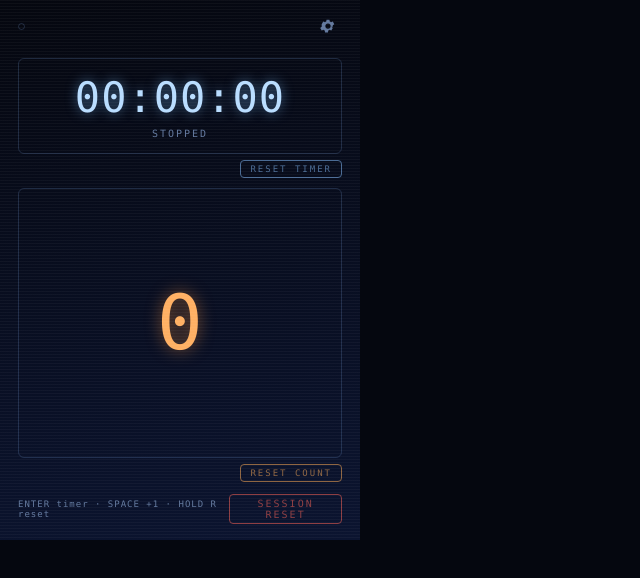
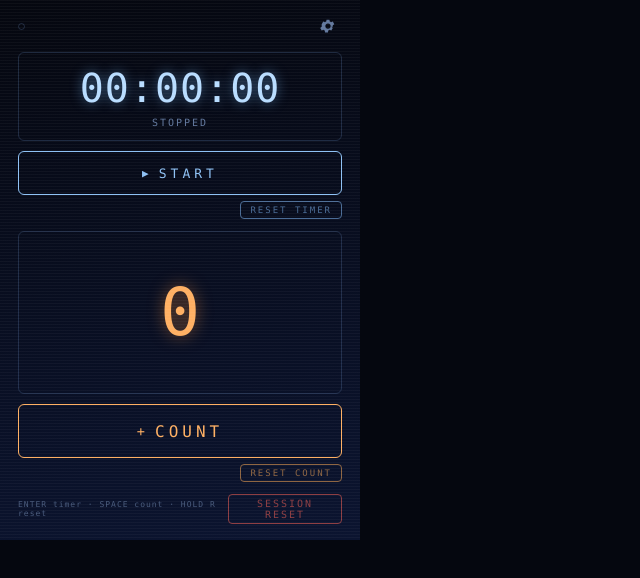
Before and after one commit to tokumaru-labs/arcade-counter-timer, a website with bundled scripts: page popup.html in a window 1280 px wide. Shown: the whole page, without its empty margins (0-640 px from the left). Built offline with nearby package versions, Linux system fonts and the light colour scheme; some packages are replaced by stand-ins of ours.

Commit message:
Add visible timer and count controls
Co-Authored-By: Claude Opus 4.8 <noreply@anthropic.com>

```diff
--- a/popup.css
+++ b/popup.css
@@ -145,18 +145,17 @@ body {
   align-items: center;
   gap: 6px;
   width: 100%;
-  margin-top: 18px;
-  padding: 14px 8px;
-  font-family: inherit;
+  margin-top: 12px;
+  padding: 12px 8px;
   color: var(--blue);
-  background: transparent;
   border: 1px solid var(--line);
   border-radius: 6px;
   cursor: pointer;
+  user-select: none;
 }
 
 .timer__value {
-  font-size: 42px;
+  font-size: 40px;
   font-variant-numeric: tabular-nums;
   letter-spacing: 1px;
   text-shadow: 0 0 12px var(--blue-glow);
@@ -174,17 +173,72 @@ body {
 
 /* ------------------------------------------------------------ countpad -- */
 
+/* ------------------------------------------------------- main controls -- */
+
+.mainbtn {
+  display: flex;
+  align-items: center;
+  justify-content: center;
+  gap: 10px;
+  width: 100%;
+  margin-top: 10px;
+  font-family: inherit;
+  letter-spacing: 4px;
+  background: transparent;
+  border: 1px solid currentColor;
+  border-radius: 6px;
+  cursor: pointer;
+  transition: background-color 150ms ease-out, transform 120ms ease-out;
+}
+
+.mainbtn__icon {
+  font-size: 0.85em;
+  letter-spacing: 0;
+}
+
+.mainbtn:active {
+  transform: translateY(2px);
+}
+
+.mainbtn--timer {
+  min-height: 44px;
+  font-size: 13px;
+  color: #8fc2f5;
+}
+
+.mainbtn--timer:hover {
+  background-color: rgba(120, 190, 255, 0.12);
+}
+
+/* Running state is carried by the label and aria-pressed too, not colour alone. */
+.mainbtn--timer.is-running {
+  color: #dff0ff;
+  background-color: rgba(120, 190, 255, 0.16);
+}
+
+.mainbtn--count {
+  min-height: 54px;
+  font-size: 16px;
+  color: var(--orange);
+}
+
+.mainbtn--count:hover {
+  background-color: rgba(255, 150, 60, 0.12);
+}
+
+.mainbtn--count:active {
+  background-color: rgba(255, 150, 60, 0.2);
+}
+
 .countpad {
   position: relative;
   display: grid;
   flex: 1;
   place-items: center;
   width: 100%;
-  margin-top: 10px;
-  padding: 0;
-  font-family: inherit;
+  min-height: 92px;
+  margin-top: 12px;
   color: var(--orange);
-  background: transparent;
   border: 1px solid var(--line);
   border-radius: 6px;
   cursor: pointer;
@@ -192,7 +246,7 @@ body {
 }
 
 .countpad__value {
-  font-size: 76px;
+  font-size: 66px;
   font-variant-numeric: tabular-nums;
   line-height: 1;
   text-shadow: 0 0 16px var(--orange-glow);
@@ -332,11 +386,13 @@ body {
   margin: 12px 0 0;
 }
 
+/* Secondary now that the buttons are labelled: small, dim, out of the way. */
 .hints {
   margin: 0;
-  font-size: 9px;
+  font-size: 8px;
   letter-spacing: 1px;
   color: var(--dim);
+  opacity: 0.7;
 }
 
 /* --------------------------------------------------- hold-to-confirm -- */
@@ -528,6 +584,14 @@ body {
     animation: none;
   }
 
+  .mainbtn {
+    transition: none;
+  }
+
+  .mainbtn:active {
+    transform: none;
+  }
+
   .fly,
   .fly--chain {
     animation-duration: 400ms;
--- a/popup.html
+++ b/popup.html
@@ -22,14 +22,22 @@
           </button>
         </header>
 
-        <button
-          id="timer"
-          class="timer"
-          type="button"
-          aria-label="Timer: press to start or stop"
-        >
+        <!-- Click shortcut for the mouse; the labelled buttons below are the
+             accessible controls, so this is plain text, not a second button. -->
+        <div id="timer" class="timer">
           <span id="timer-value" class="timer__value">00:00:00</span>
           <span id="timer-state" class="timer__state">STOPPED</span>
+        </div>
+
+        <button
+          id="btn-start-stop"
+          class="mainbtn mainbtn--timer"
+          type="button"
+          aria-pressed="false"
+          aria-label="Start the timer"
+        >
+          <span id="start-stop-icon" class="mainbtn__icon" aria-hidden="true">&#9654;</span>
+          <span id="start-stop-label" class="mainbtn__label">START</span>
         </button>
 
         <div class="subrow">
@@ -43,9 +51,19 @@
           </button>
         </div>
 
-        <button id="count-pad" class="countpad" type="button" aria-label="Add one to the count">
+        <div id="count-pad" class="countpad">
           <span id="count-value" class="countpad__value">0</span>
           <span id="fx-layer" class="fx-layer" aria-hidden="true"></span>
+        </div>
+
+        <button
+          id="btn-count"
+          class="mainbtn mainbtn--count"
+          type="button"
+          aria-label="Add one to the count"
+        >
+          <span class="mainbtn__icon" aria-hidden="true">+</span>
+          <span class="mainbtn__label">COUNT</span>
         </button>
 
         <div class="subrow">
@@ -62,7 +80,7 @@
         <p id="live-region" class="visually-hidden" role="status" aria-live="polite"></p>
 
         <footer class="footer">
-          <p class="hints">ENTER timer &middot; SPACE +1 &middot; HOLD R reset</p>
+          <p class="hints">ENTER timer &middot; SPACE count &middot; HOLD R reset</p>
           <button
             id="btn-reset"
             class="hold hold--session"
--- a/popup.js
+++ b/popup.js
@@ -17,6 +17,7 @@ import {
   resetSession
 } from './src/storage.js';
 import { sounds, praiseForStreak, flyText, chainBurst, clearFx } from './src/effects.js';
+import { shortcutFor } from './src/input.js';
 
 const STREAK_WINDOW_MS = 650;
 const SESSION_HOLD_MS = 650;
@@ -34,7 +35,11 @@ const el = {
   timer: $('timer'),
   timerValue: $('timer-value'),
   timerState: $('timer-state'),
+  btnStartStop: $('btn-start-stop'),
+  startStopIcon: $('start-stop-icon'),
+  startStopLabel: $('start-stop-label'),
   countPad: $('count-pad'),
+  btnCount: $('btn-count'),
   countValue: $('count-value'),
   fxLayer: $('fx-layer'),
   live: $('live-region'),
@@ -86,15 +91,32 @@ function flushRun(now = Date.now()) {
 
 /* ------------------------------------------------------------- render -- */
 
+/** Only the digits change on every tick; the controls change on toggle. */
 function renderTimer() {
   const timer = state.timer;
   const live = timer.running && Number.isFinite(timer.runStartedAt)
     ? timer.sessionElapsedMs + clampMs(Date.now() - timer.runStartedAt)
     : timer.sessionElapsedMs;
   el.timerValue.textContent = formatDuration(live);
-  el.timerState.textContent = timer.running ? 'RUNNING' : 'STOPPED';
-  el.timer.classList.toggle('is-running', timer.running);
-  el.runDot.classList.toggle('is-running', timer.running);
+  renderTimerControls();
+}
+
+let renderedRunning = null;
+
+function renderTimerControls() {
+  const running = state.timer.running;
+  if (running === renderedRunning) return;
+  renderedRunning = running;
+
+  el.timerState.textContent = running ? 'RUNNING' : 'STOPPED';
+  el.timer.classList.toggle('is-running', running);
+  el.runDot.classList.toggle('is-running', running);
+
+  el.startStopIcon.textContent = running ? '■' : '▶';
+  el.startStopLabel.textContent = running ? 'STOP' : 'START';
+  el.btnStartStop.classList.toggle('is-running', running);
+  el.btnStartStop.setAttribute('aria-pressed', String(running));
+  el.btnStartStop.setAttribute('aria-label', running ? 'Stop the timer' : 'Start the timer');
 }
 
 function renderCount() {
@@ -290,7 +312,11 @@ function showMain() {
 /* ------------------------------------------------------------- events -- */
 
 function bindEvents() {
+  // Every entry point funnels into the same two functions — no duplicated
+  // state changes. Timer/count displays are mouse shortcuts for the buttons.
+  el.btnStartStop.addEventListener('click', toggleTimer);
   el.timer.addEventListener('click', toggleTimer);
+  el.btnCount.addEventListener('click', addCount);
   el.countPad.addEventListener('click', addCount);
   el.btnSettings.addEventListener('click', showStats);
   el.btnBack.addEventListener('click', showMain);
@@ -327,27 +353,20 @@ function bindEvents() {
 }
 
 function onKeyDown(e) {
-  if (e.key === 'Escape' && statsVisible()) {
-    showMain();
-    return;
-  }
-  // Auto-repeat must never drive the counter or the timer.
-  if (e.repeat) return;
-  if (statsVisible()) return;
-  // Let focused controls handle their own activation keys.
-  const tag = e.target instanceof HTMLElement ? e.target.tagName : '';
-  const onControl = tag === 'BUTTON' || tag === 'INPUT';
+  const action = shortcutFor({
+    key: e.key,
+    code: e.code,
+    repeat: e.repeat,
+    tagName: e.target instanceof HTMLElement ? e.target.tagName : '',
+    statsVisible: statsVisible()
+  });
+  if (action === null) return;
 
-  if (e.code === 'Space' && !onControl) {
-    e.preventDefault();
-    addCount();
-  } else if (e.key === 'Enter' && !onControl) {
-    e.preventDefault();
-    toggleTimer();
-  } else if (e.key === 'r' || e.key === 'R') {
-    e.preventDefault();
-    sessionHold.start();
-  }
+  e.preventDefault();
+  if (action === 'count') addCount();
+  else if (action === 'timer') toggleTimer();
+  else if (action === 'reset') sessionHold.start();
+  else if (action === 'back') showMain();
 }
 
 function onKeyUp(e) {
--- /dev/null
+++ b/src/input.js
@@ -0,0 +1,37 @@
+// Pure keyboard routing. Keeps the "one input, one action" rules in one place,
+// away from the DOM, so they can be tested directly.
+
+const INTERACTIVE_TAGS = new Set(['BUTTON', 'INPUT', 'SELECT', 'TEXTAREA', 'A']);
+
+/**
+ * Is the key event coming from a control that handles its own activation keys?
+ * When it is, the control wins and the global shortcut stands down — that is
+ * what stops one press from being handled twice.
+ */
+export function isInteractiveTarget(tagName) {
+  return INTERACTIVE_TAGS.has(String(tagName || '').toUpperCase());
+}
+
+/**
+ * Which global shortcut a keydown should run: 'count' | 'timer' | 'reset' |
+ * 'back' | null. Never returns more than one action for a single event.
+ */
+export function shortcutFor({
+  key,
+  code,
+  repeat = false,
+  tagName = '',
+  statsVisible = false
+} = {}) {
+  if (key === 'Escape') return statsVisible ? 'back' : null;
+  // Auto-repeat must never drive the counter, the timer or a reset.
+  if (repeat) return null;
+  if (statsVisible) return null;
+  // Hold-R stays available from anywhere on the main view; the hold timer,
+  // not the keypress, is what actually resets.
+  if (key === 'r' || key === 'R') return 'reset';
+  if (isInteractiveTarget(tagName)) return null;
+  if (code === 'Space') return 'count';
+  if (key === 'Enter') return 'timer';
+  return null;
+}
```
Also changed, not shown: tests/input.test.js (added, +71 -0 lines), README.md.
